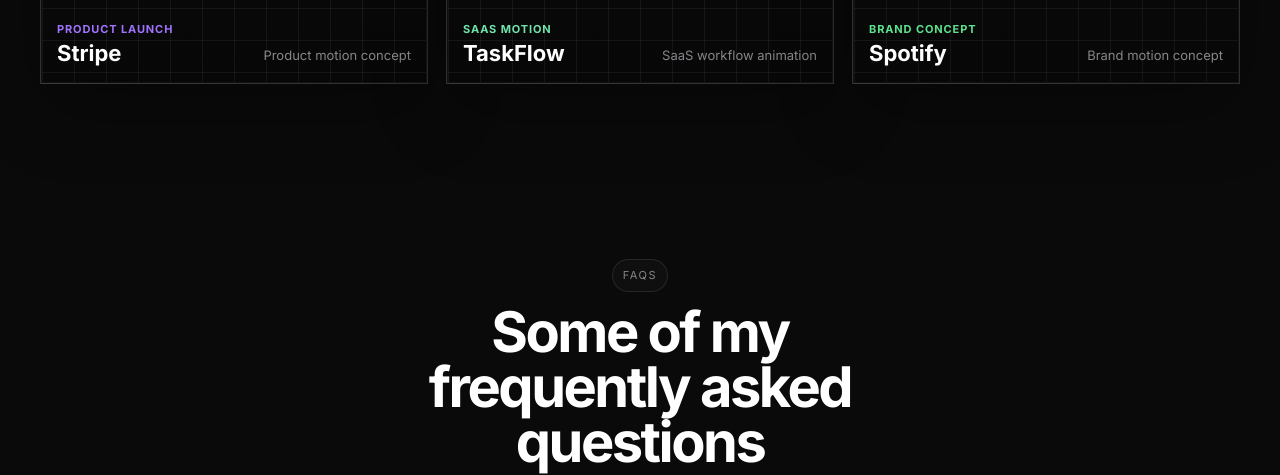
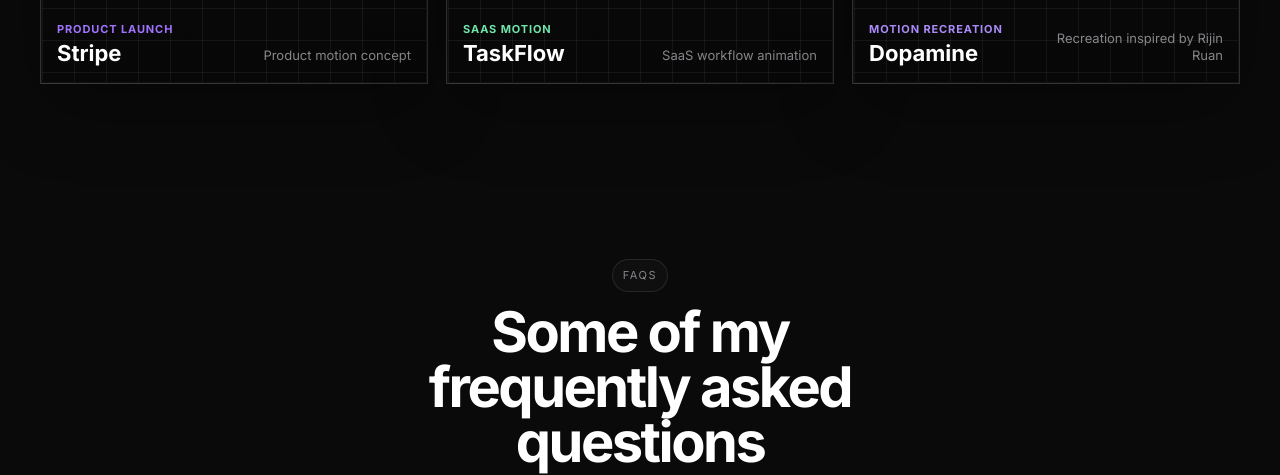
Before and after one commit to orbisvisuals-01/orbis-portfolio, a Flask app: page / in a window 1280 px wide. Shown: the part 1830-2305 px from the top of the page. Run offline with Flask 3, Linux system fonts and the light colour scheme.

Commit message:
Add files via upload

```diff
--- a/app.py
+++ b/app.py
@@ -22,16 +22,16 @@ def index():
             {
                 "title": "TaskFlow",
                 "description": "SaaS workflow animation",
-                "youtube_id": "9HjeLE5JYGc",
+                "youtube_id": "5kyONWP88yc",
                 "category": "SaaS motion",
                 "accent": "#39d98a",
             },
             {
-                "title": "Spotify",
-                "description": "Brand motion concept",
-                "youtube_id": "5kyONWP88yc",
-                "category": "Brand concept",
-                "accent": "#1ed760",
+                "title": "Dopamine",
+                "description": "Recreation inspired by Rijin Ruan",
+                "youtube_id": "r649bUG8yp8",
+                "category": "Motion recreation",
+                "accent": "#8b5cf6",
             },
         ],
         faqs=[
--- a/templates/index.html
+++ b/templates/index.html
@@ -142,7 +142,7 @@
             <span class="contact-card-label">X / Twitter</span>
             <strong>@Orbis_Studio</strong>
           </a>
-          <a class="contact-card" href="https://www.instagram.com/orbis.studio1/" target="_blank" rel="noopener noreferrer" aria-label="Open Orbis Studio on Instagram">
+          <a class="contact-card" href="https://www.instagram.com/orbis.ae/" target="_blank" rel="noopener noreferrer" aria-label="Open Orbis on Instagram">
             <span class="contact-icon contact-icon-instagram">
               <svg width="22" height="22" viewBox="0 0 24 24" fill="none" aria-hidden="true">
                 <rect x="3.5" y="3.5" width="17" height="17" rx="5" stroke="currentColor" stroke-width="1.8"/>
```
